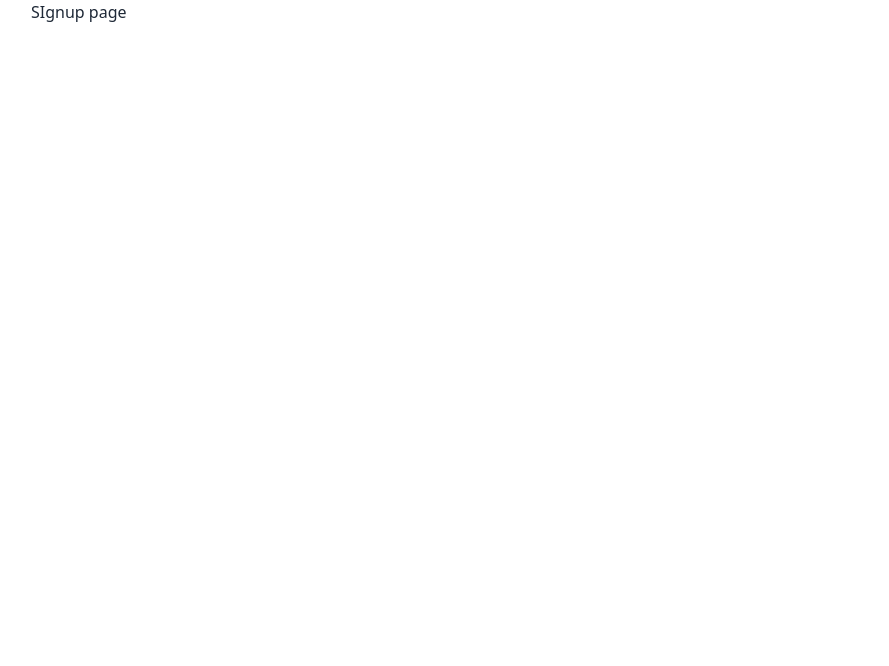
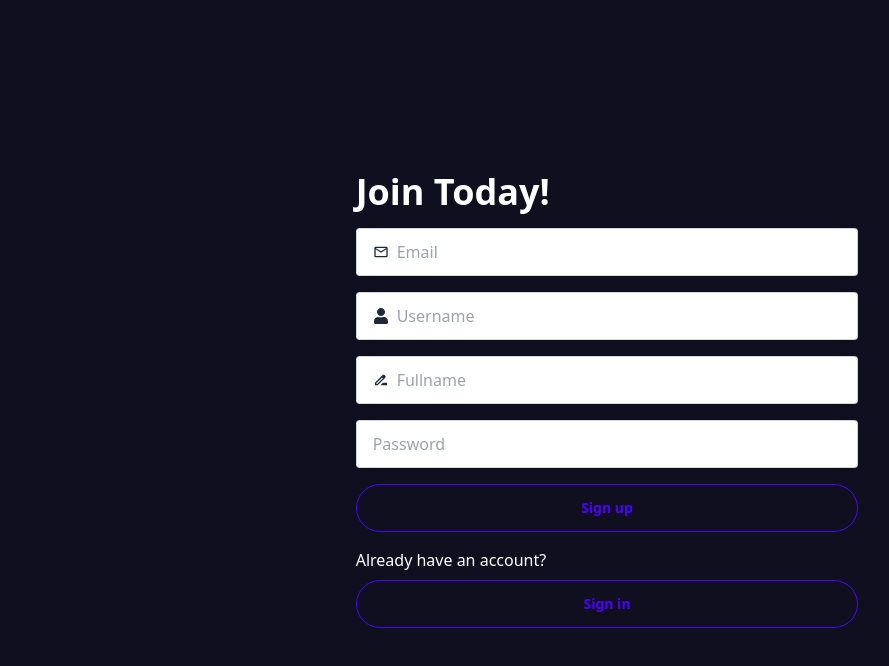
Before and after one commit to Raidanor/capstone, a React app in the folder frontend/: page /signup in a window 1280 px wide. Shown: the top 666 px of the page, without its empty margins (33-922 px from the left). Built offline with nearby package versions, Linux system fonts and the light colour scheme; the HTML template or start-up script is replaced by a standard one.

Commit message:
added login and signup pages

```diff
--- /dev/null
+++ b/frontend/src/components/X.jsx
@@ -0,0 +1,9 @@
+// For the X logo
+
+const XSvg = (props) =>
+(
+	<svg aria-hidden='true' viewBox='0 0 24 24' {...props}>
+		<path d='M18.244 2.25h3.308l-7.227 8.26 8.502 11.24H16.17l-5.214-6.817L4.99 21.75H1.68l7.73-8.835L1.254 2.25H8.08l4.713 6.231zm-1.161 17.52h1.833L7.084 4.126H5.117z' />
+	</svg>
+);
+export default XSvg;
--- a/frontend/src/index.css
+++ b/frontend/src/index.css
@@ -1,3 +1,7 @@
 @tailwind base;
 @tailwind components;
 @tailwind utilities;
+
+body{
+    background-color: rgb(16, 15, 32);
+}
--- a/frontend/src/pages/auth/login/LoginPage.jsx
+++ b/frontend/src/pages/auth/login/LoginPage.jsx
@@ -1,10 +1,77 @@
+import { useState } from "react"
+import { Link } from "react-router-dom"
+
+import XSvg from "../../../components/X"
+
+import { MdOutlineMail } from "react-icons/md"
+import { MdPassword } from "react-icons/md"
+
 const LoginPage = () =>
+{
+    const [formData, setFormData] = useState({
+        username: "",
+        passowrd: ""
+    })
+
+    const handleSubmit = (e) =>
     {
-        return(
-            <div>
-                Login page
-            </div>
-        )
+        e.preventDefault()
+        console.log(formData)
     }
 
-    export default LoginPage
+    const handleInputChange = (e) =>
+    {
+        setFormData({ ...formData, [e.target.name]: e.target.value})
+    }
+
+    const isError = false
+
+
+    return(
+        <div className="max-w-screen-xl mx-auto flex h-screen px-10">
+            {/* <div className="flex-1 hidden lg:flex flex-col justify-center items-center">
+                <XSvg className="lg:w-2/3 fill-white"/>
+            </div> */}
+            <div className="flex-1 flex flex-col justify-center items-center">
+                <form className="lg:w-2/3 mx-auto md:mx-20 flex gap-4 flex-col" onSubmit={handleSubmit}>
+                    <XSvg className="lg:w-2/3 fill-white"/>
+                    {/* <XSvg className="w-24 lg:hidden fill-white" /> */}
+                    <h1 className="text-4xl font-extrabold text-white">{"Let's"} go</h1>
+
+                    <label className="input input-bordered ronded flex items-center gap-2">
+                        <MdOutlineMail />
+                        <input
+                            type="text"
+                            className="grow"
+                            placeholder="username"
+                            onChange={handleInputChange}
+                            value={formData.username}
+                        />
+                    </label>
+
+                    <label className="input input-bordered ronded flex items-center gap-2">
+                        <MdPassword />
+                        <input
+                            type="text"
+                            className="grow"
+                            placeholder="username"
+                            onChange={handleInputChange}
+                            value={formData.username}
+                        />
+                    </label>
+
+                    <button className="btn rounded-full btn-primary text-white btn-outline w-full">Login</button>
+                    { isError && <p className="text-red-500">Something went wrong</p>}
+                </form>
+                <div className="flex flex-col lg:w-2/3 gap-2 mt-4">
+                    <p className="text-white text-lg">{"Don't"} have an account?</p>
+                    <Link to="/signup">
+                        <button className="btn rounded-full btn-primary text-white btn-outline w-full">Create an account</button>
+                    </Link>
+                </div>
+            </div>
+        </div>
+    )
+}
+
+export default LoginPage
--- a/frontend/src/pages/auth/signup/SignUpPage.jsx
+++ b/frontend/src/pages/auth/signup/SignUpPage.jsx
@@ -1,8 +1,97 @@
+import { useState } from "react"
+import { Link } from "react-router-dom"
+
+import XSvg from "../../../components/X"
+
+import { MdOutlineMail } from "react-icons/md"
+import { MdPassword } from "react-icons/md"
+import { FaUser } from "react-icons/fa"
+import { MdDriveFileRenameOutline } from "react-icons/md"
+
 const SignUpPage = () =>
 {
+    const [formData, setFormData] = useState({
+        email: "",
+        fullname: "",
+        username: "",
+        password: ""
+    })
+
+    const handleSubmit = (e) =>
+    {
+        e.preventDefault()
+        console.log(formData)
+    }
+
+    const handleInputChange = (e) =>
+    {
+        setFormData({ ...formData, [e.target.name]: e.target.value})
+    }
+
+    // to show errors after submitting data
+    const isError = false
+
     return(
-        <div>
-            SIgnup page
+        <div className="max-w-screen-xl mx-auto flex h-screen px-10">
+            <div className="flex-1 flex flex-col justify-center items-center">
+                <form className="lg:w-2/3 mx-auto md:mx-20 flex gap-4 flex-col" onSubmit={handleSubmit}>
+                    <XSvg className= "w-24 lg:hidden fill-white" />
+                    <h1 className="text-4xl font-extrabold text-white">Join Today!</h1>
+                    <label className="input input-bordered rounded flex items-center gap-2">
+                        <MdOutlineMail />
+                        <input
+                            type = "email"
+                            className="grow"
+                            placeholder="Email"
+                            name="email"
+                            onChange={handleInputChange}
+                            value = {formData.email}
+                        />
+                    </label>
+                    <div className="flex gap-4 flex-wrap">
+                        <label className="input input-bordered rounded flex items-center gap-2 flex-1">
+                            <FaUser />
+                            <input
+                                type = "text"
+                                className="grow"
+                                placeholder="Username"
+                                name="username"
+                                onChange={handleInputChange}
+                                value = {formData.username}
+                        />
+                        </label>
+                        <label className="input input-bordered rounded flex items-center gap-2 flex-1">
+                            <MdDriveFileRenameOutline />
+                            <input
+                                type = "text"
+                                className="grow"
+                                placeholder="Fullname"
+                                name="fullname"
+                                onChange={handleInputChange}
+                                value = {formData.fullname}
+                            />
+                        </label>
+                    </div>
+                    <label className="input input-bordered rounded flex items-center gap-2">
+                        <input
+                            type = "password"
+                            className="grow"
+                            placeholder="Password"
+                            name="passpord"
+                            onChange={handleInputChange}
+                            value = {formData.password}
+                        />
+                    </label>
+                    <button className="btn rounded-full btn-primary text-white btn-outline w-full">Sign up</button>
+                    { isError && <p className="text-red-500 ">Something wenr wrong</p>}
+                </form>
+                <div className="flex flex-col lg:w-2/3 gap-2 mt-4">
+                    <p className="text-white tex-lg">Already have an account?</p>
+                    <Link to="/login">
+                        <button className="btn rounded-full btn-primary text-white btn-outline w-full">Sign in</button>
+                    </Link>
+                </div>
+            </div>
         </div>
     )
 }
```
